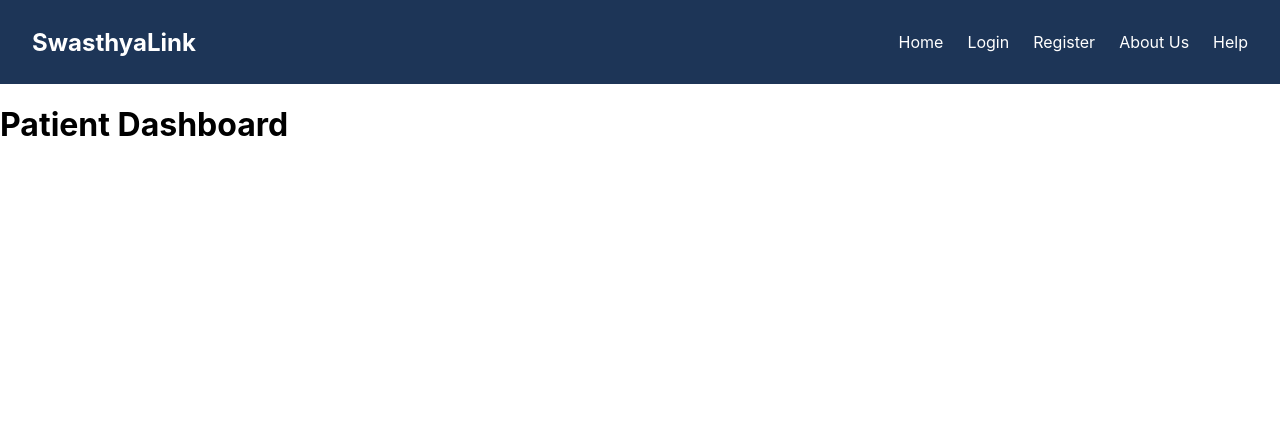
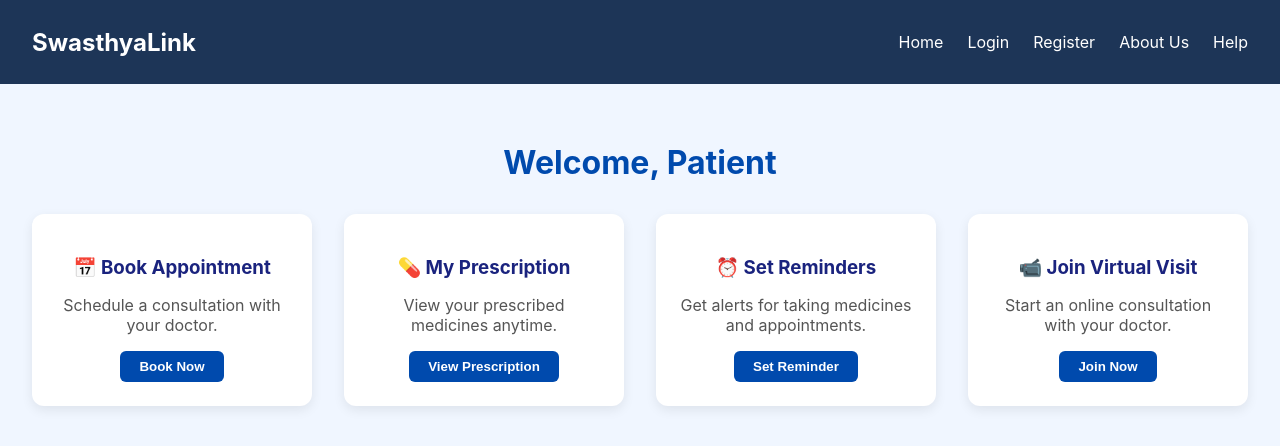
Before and after one commit to iTis-Shikhar/SwasthyaLink, a React (Create React App) app in the folder swasthyalink-frontend/: page /patient-dashboard in a window 1280 px wide. Shown: the top 446 px of the page. Built offline with nearby package versions, Linux system fonts and the light colour scheme.

Commit message:
Added Patient Dashboard UI with 4 features
Patient dashboard is user friendly and consist of 4 features: 1.Book an appointment 2.My prescription 3.Set reminders(for medicine and appointments) 4.Video consultation with doctor.

```diff
--- /dev/null
+++ b/swasthyalink-frontend/src/pages/Dashboard.css
@@ -0,0 +1,56 @@
+.dashboard-container {
+  padding: 2rem;
+  background-color: #f0f6ff;
+  min-height: 100vh;
+}
+
+.dashboard-title {
+  text-align: center;
+  font-size: 2rem;
+  margin-bottom: 2rem;
+  color: #004aad;
+}
+
+.dashboard-grid {
+  display: grid;
+  grid-template-columns: repeat(auto-fit, minmax(250px, 1fr));
+  gap: 2rem;
+}
+
+.dashboard-card {
+  background: white;
+  padding: 1.5rem;
+  border-radius: 12px;
+  box-shadow: 0 4px 12px rgba(0, 0, 0, 0.08);
+  text-align: center;
+  transition: transform 0.3s ease;
+}
+
+.dashboard-card:hover {
+  transform: translateY(-5px);
+}
+
+.dashboard-card h3 {
+  margin-bottom: 0.8rem;
+  color: #1a237e;
+}
+
+.dashboard-card p {
+  margin-bottom: 1rem;
+  color: #555;
+}
+
+.dashboard-card button {
+  padding: 0.5rem 1.2rem;
+  background-color: #004aad;
+  color: white;
+  border: none;
+  border-radius: 6px;
+  cursor: pointer;
+  font-weight: bold;
+  transition: background 0.2s ease;
+}
+
+.dashboard-card button:hover {
+  background-color: #00328f;
+}
--- a/swasthyalink-frontend/src/pages/PatientDashboard.js
+++ b/swasthyalink-frontend/src/pages/PatientDashboard.js
@@ -1,11 +1,32 @@
 import React from 'react';
+import './Dashboard.css';
 
-function PatientDashboard() {
+export default function PatientDashboard() {
   return (
-    <div>
-      <h1>Patient Dashboard</h1>
+    <div className="dashboard-container">
+      <h2 className="dashboard-title">Welcome, Patient</h2>
+      <div className="dashboard-grid">
+        <div className="dashboard-card">
+          <h3>📅 Book Appointment</h3>
+          <p>Schedule a consultation with your doctor.</p>
+          <button>Book Now</button>
+        </div>
+        <div className="dashboard-card">
+          <h3>💊 My Prescription</h3>
+          <p>View your prescribed medicines anytime.</p>
+          <button>View Prescription</button>
+        </div>
+        <div className="dashboard-card">
+          <h3>⏰ Set Reminders</h3>
+          <p>Get alerts for taking medicines and appointments.</p>
+          <button>Set Reminder</button>
+        </div>
+        <div className="dashboard-card">
+          <h3>📹 Join Virtual Visit</h3>
+          <p>Start an online consultation with your doctor.</p>
+          <button>Join Now</button>
+        </div>
+      </div>
     </div>
   );
 }
-
-export default PatientDashboard;
```
